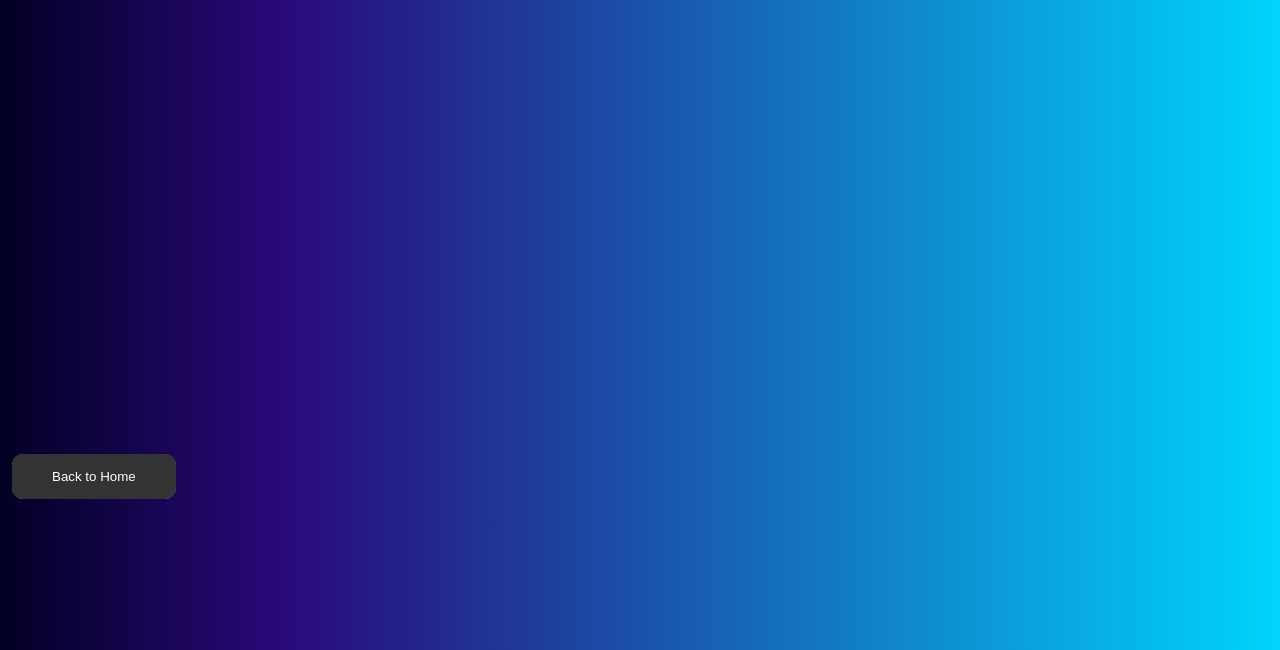
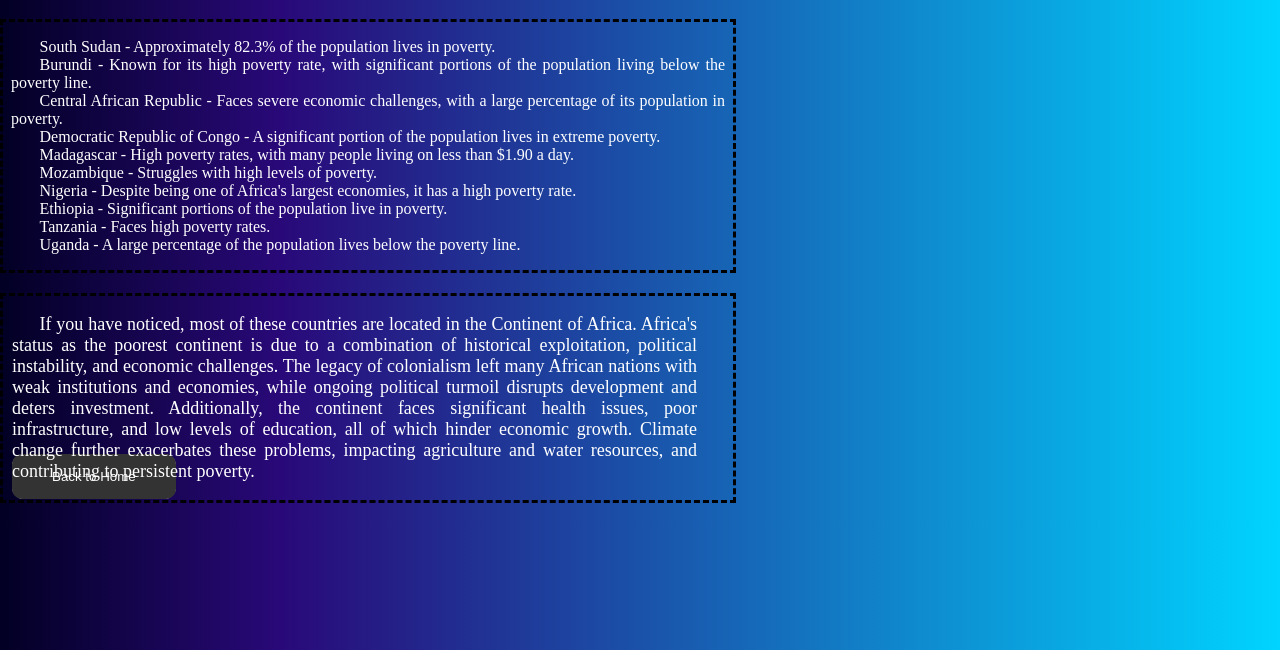
Before and after one commit to RalphAbonado/Abonado-Official-Website, a plain HTML site: page Abonado Official Website/web page 5.html in a window 1280 px wide. Shown: the part 150-800 px from the top of the page. Drawn offline with Linux system fonts and the light colour scheme.

Commit message:
Update web page 5.html
added contents

```diff
--- a/Abonado Official Website/web page 5.html
+++ b/Abonado Official Website/web page 5.html
@@ -33,5 +33,29 @@
 
 
         <h1>Countries with the Highest Rating of Poverty</h1>
+
+        <p>
+            <ul class="cntrs">
+                <li>South Sudan - Approximately 82.3% of the population lives in poverty.</li>
+                <li>Burundi - Known for its high poverty rate, with significant portions of the population living below the poverty line.</li>
+                <li>Central African Republic - Faces severe economic challenges, with a large percentage of its population in poverty.</li>
+                <li>Democratic Republic of Congo - A significant portion of the population lives in extreme poverty.</li>
+                <li>Madagascar - High poverty rates, with many people living on less than $1.90 a day.</li>
+                <li>Mozambique - Struggles with high levels of poverty.</li>
+                <li>Nigeria - Despite being one of Africa's largest economies, it has a high poverty rate.</li>
+                <li>Ethiopia - Significant portions of the population live in poverty.</li>
+                <li>Tanzania - Faces high poverty rates.</li>
+                <li>Uganda - A large percentage of the population lives below the poverty line.</li>
+            </ul>
+        </p>
+
+        <p class="ee">
+            If you have noticed, most of these countries are located in the Continent of Africa. Africa's status as the poorest
+            continent is due to a combination of historical exploitation, political instability, and economic challenges. The legacy of colonialism left many African nations with weak
+            institutions and economies, while ongoing political turmoil disrupts development and deters investment.
+            Additionally, the continent faces significant health issues, poor infrastructure, and low levels of education,
+            all of which hinder economic growth. Climate change further exacerbates these problems, impacting agriculture
+            and water resources, and contributing to persistent poverty.
+        </p>
     </body>
 <html>
```
